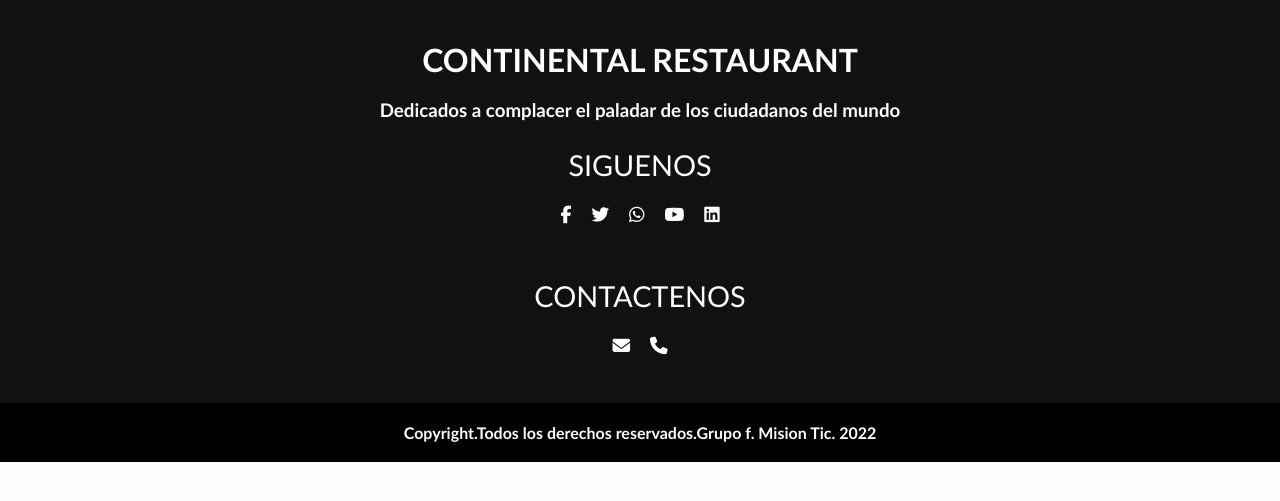
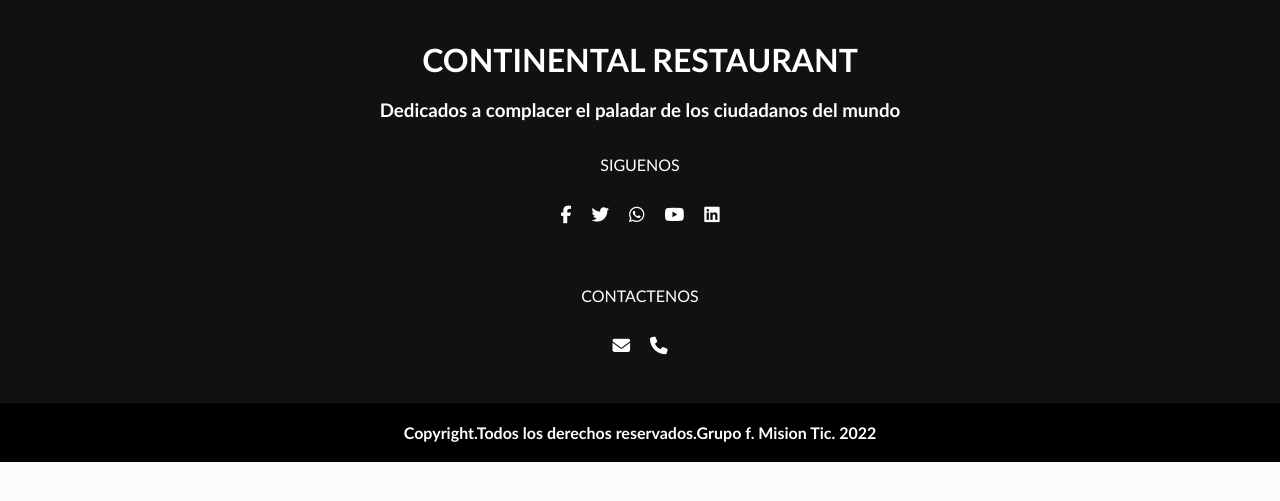
Before and after one commit to HaaaZHaaaZ/Mintic-Grupo-F, a PHP site: page /views/footer.html in a window 1280 px wide. Shown: the top 501 px of the page. Run offline with PHP 8.4, Linux system fonts and the light colour scheme; some libraries are stand-ins or nearby versions.

Commit message:
GF-7 index armada

```diff
--- a/css/footer.css
+++ b/css/footer.css
@@ -1,45 +1,51 @@
-*{
+* {
     margin: 0;
     padding: 0;
     box-sizing: border-box;
 
 
 }
-body{
+
+body {
     background: #fcfcfc;
 
 }
-footer{
+
+footer {
     background: #111;
-    height:auto;
-    width: 100vw;
+    height: auto;
+    width: auto;
     font-family: 'Gill Sans', 'Gill Sans MT', Calibri, 'Trebuchet MS', sans-serif;
     padding-top: 40px;
     color: #fff;
 
 
 }
-.footer-content{
+
+.footer-content {
     display: flex;
-    align-items: center;
+    align-items: stretch;
     justify-content: center;
     flex-direction: column;
     text-align: center;
 }
-.footer-content h2{
-    font-size: 1.8rem;
+
+.footer-content h2 {
+    font-size: 1rem;
     font-weight: 400;
     text-transform: capitalize;
     line-height: 3rem;
 
 }
-.footer-content p{
+
+.footer-content p {
     max-width: 500px;
     margin: 10px auto;
     line-height: 28px;
-    font-size: 14px;
+    font-size: 10px;
 }
-.socials{
+
+.socials {
     list-style: none;
     display: flex;
     align-items: center;
@@ -47,7 +53,8 @@ footer{
     margin: 1rem 0 3rem;
 
 }
-.contactos li{
+
+.contactos li {
     list-style: none;
     display: flex;
     align-items: center;
@@ -56,31 +63,38 @@ footer{
 
 
 }
-.contactos li{
-    margin: 0 10px ;
+
+.contactos li {
+    margin: 0 10px;
 }
-.contactos a{
+
+.contactos a {
     text-decoration: none;
     color: #fff;
 }
-.contactos a i{
+
+.contactos a i {
     font-size: 1.1rem;
     transition: color .4s ease;
 }
-.socials li{
+
+.socials li {
     margin: 0 10px;
 
 }
-.socials a{
+
+.socials a {
     text-decoration: none;
     color: #fff;
 
 }
-.socials a i{
+
+.socials a i {
     font-size: 1.1rem;
     transition: color .4s ease;
 }
-.socials a :hover i{
+
+.socials a :hover i {
     color: aqua;
 }
 
@@ -88,14 +102,15 @@ footer{
     color: aqua;
 }
 
-.footer-bottom{
+.footer-bottom {
     background: #000;
     width: 100vw;
     padding: 20px 0;
     text-align: center;
 
 }
-.footer-bottom p{
+
+.footer-bottom p {
     font-size: 14px;
     text-align: center;
     word-spacing: 2px;
--- a/css/styles.css
+++ b/css/styles.css
@@ -1,3 +1,3 @@
 .contenido {
-    margin: 0px 10%;
+    margin: 0 60px;
 }
--- a/views/footer.html
+++ b/views/footer.html
@@ -9,7 +9,7 @@
 
 
     </head>
- <body>
+
     <footer>
         <div class="footer-content">
             <h1>CONTINENTAL RESTAURANT</h1>
@@ -33,7 +33,7 @@
             <p><h4>Copyright.Todos los derechos reservados.Grupo f. Mision Tic. 2022</h4></p>
         </div>
     </footer>
- </body>
+
 
 
 
```
Also changed, not shown: css/navbar.css (+6 -3 lines), img/hamburgesa-banner.jpg (added).
